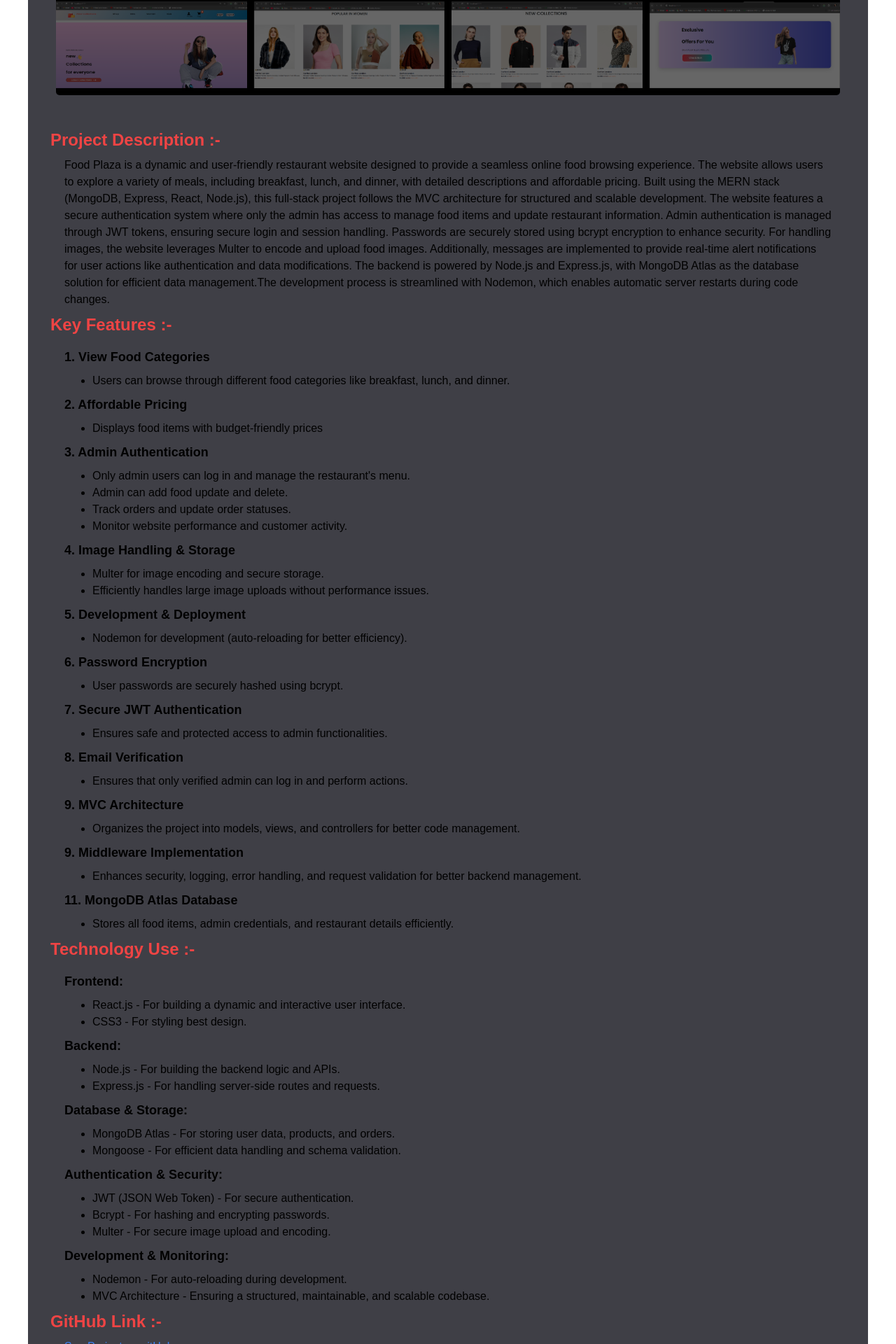
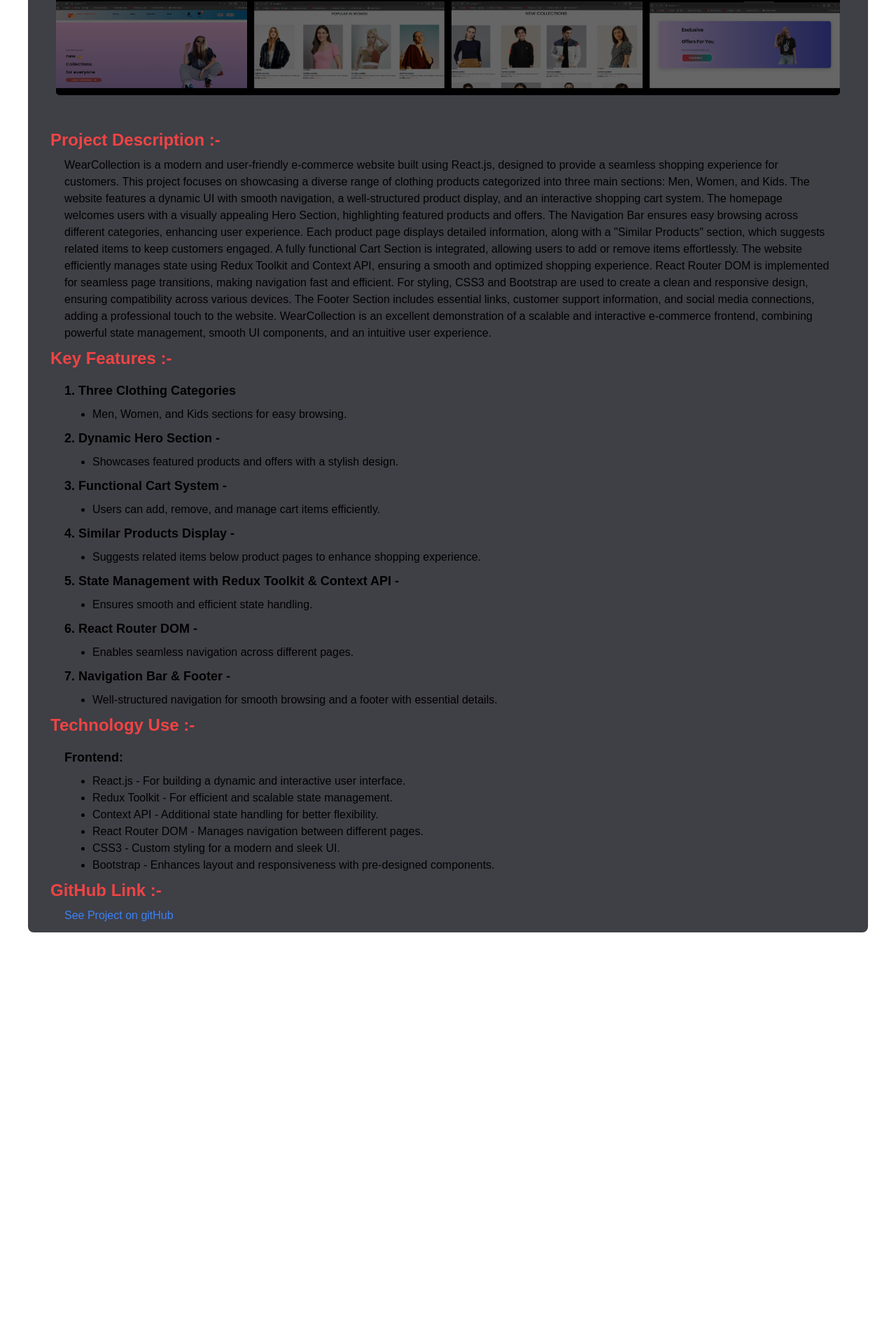
Before and after one commit to abhijit84842/Abhijit_Portfolio, a Next.js app: page /pages/projectall/overview/wearcollectionoverview in a window 1280 px wide. Shown: the part 676-2596 px from the top of the page at 70% size. After the commit the page ends 2048 px from the top, so only its background shows below. Built offline with nearby package versions, Linux system fonts and the light colour scheme.

Commit message:
add description about project

```diff
--- a/app/components/ProjectsOverview/WearCollection.js
+++ b/app/components/ProjectsOverview/WearCollection.js
@@ -224,25 +224,32 @@ const WearCollection = () => {
           </h2>
           <div className="description px-10">
             <p>
-              Food Plaza is a dynamic and user-friendly restaurant website
-              designed to provide a seamless online food browsing experience.
-              The website allows users to explore a variety of meals, including
-              breakfast, lunch, and dinner, with detailed descriptions and
-              affordable pricing. Built using the MERN stack (MongoDB, Express,
-              React, Node.js), this full-stack project follows the MVC
-              architecture for structured and scalable development. The website
-              features a secure authentication system where only the admin has
-              access to manage food items and update restaurant information.
-              Admin authentication is managed through JWT tokens, ensuring
-              secure login and session handling. Passwords are securely stored
-              using bcrypt encryption to enhance security. For handling images,
-              the website leverages Multer to encode and upload food images.
-              Additionally, messages are implemented to provide real-time alert
-              notifications for user actions like authentication and data
-              modifications. The backend is powered by Node.js and Express.js,
-              with MongoDB Atlas as the database solution for efficient data
-              management.The development process is streamlined with Nodemon,
-              which enables automatic server restarts during code changes.
+              WearCollection is a modern and user-friendly e-commerce website
+              built using React.js, designed to provide a seamless shopping
+              experience for customers. This project focuses on showcasing a
+              diverse range of clothing products categorized into three main
+              sections: Men, Women, and Kids. The website features a dynamic UI
+              with smooth navigation, a well-structured product display, and an
+              interactive shopping cart system. The homepage welcomes users with
+              a visually appealing Hero Section, highlighting featured products
+              and offers. The Navigation Bar ensures easy browsing across
+              different categories, enhancing user experience. Each product page
+              displays detailed information, along with a &quot;Similar
+              Products&quot; section, which suggests related items to keep
+              customers engaged. A fully functional Cart Section is integrated,
+              allowing users to add or remove items effortlessly. The website
+              efficiently manages state using Redux Toolkit and Context API,
+              ensuring a smooth and optimized shopping experience. React Router
+              DOM is implemented for seamless page transitions, making
+              navigation fast and efficient. For styling, CSS3 and Bootstrap are
+              used to create a clean and responsive design, ensuring
+              compatibility across various devices. The Footer Section includes
+              essential links, customer support information, and social media
+              connections, adding a professional touch to the website.
+              WearCollection is an excellent demonstration of a scalable and
+              interactive e-commerce frontend, combining powerful state
+              management, smooth UI components, and an intuitive user
+              experience.
             </p>
           </div>
         </div>
@@ -252,101 +259,60 @@ const WearCollection = () => {
           </h2>
           <ul className="ml-10 list-disc mt-2">
             <h3 className="text-lg font-semibold mb-2">
-              1. View Food Categories
+              1. Three Clothing Categories
             </h3>
             <li className="ml-10">
-              Users can browse through different food categories like breakfast,
-              lunch, and dinner.
+              Men, Women, and Kids sections for easy browsing.
             </li>
           </ul>
           <ul className="ml-10 list-disc mt-2">
             <h3 className="text-lg font-semibold mb-2">
-              2. Affordable Pricing
+              2. Dynamic Hero Section -
             </h3>
             <li className="ml-10">
-              Displays food items with budget-friendly prices
+              Showcases featured products and offers with a stylish design.
             </li>
           </ul>
           <ul className="ml-10 list-disc mt-2">
             <h3 className="text-lg font-semibold mb-2">
-              3. Admin Authentication
+              3. Functional Cart System -
             </h3>
             <li className="ml-10">
-              Only admin users can log in and manage the restaurant&apos;s menu.
-            </li>
-            <li className="ml-10">Admin can add food update and delete.</li>
-            <li className="ml-10">Track orders and update order statuses.</li>
-            <li className="ml-10">
-              Monitor website performance and customer activity.
+              Users can add, remove, and manage cart items efficiently.
             </li>
           </ul>
           <ul className="ml-10 list-disc mt-2">
             <h3 className="text-lg font-semibold mb-2">
-              4. Image Handling & Storage
+              4. Similar Products Display -
             </h3>
             <li className="ml-10">
-              Multer for image encoding and secure storage.
-            </li>
-            <li className="ml-10">
-              Efficiently handles large image uploads without performance
-              issues.
+              Suggests related items below product pages to enhance shopping
+              experience.
             </li>
           </ul>
           <ul className="ml-10 list-disc mt-2">
             <h3 className="text-lg font-semibold mb-2">
-              5. Development & Deployment
+              5. State Management with Redux Toolkit & Context API -
             </h3>
             <li className="ml-10">
-              Nodemon for development (auto-reloading for better efficiency).
+              Ensures smooth and efficient state handling.
             </li>
           </ul>
           <ul className="ml-10 list-disc mt-2">
             <h3 className="text-lg font-semibold mb-2">
-              6. Password Encryption
+              6. React Router DOM -
             </h3>
             <li className="ml-10">
-              User passwords are securely hashed using bcrypt.
+              Enables seamless navigation across different pages.
             </li>
           </ul>
           <ul className="ml-10 list-disc mt-2">
             <h3 className="text-lg font-semibold mb-2">
-              7. Secure JWT Authentication
+              7. Navigation Bar & Footer -
             </h3>
             <li className="ml-10">
-              Ensures safe and protected access to admin functionalities.
-            </li>
-          </ul>
-          <ul className="ml-10 list-disc mt-2">
-            <h3 className="text-lg font-semibold mb-2">
-              8. Email Verification
-            </h3>
-            <li className="ml-10">
-              Ensures that only verified admin can log in and perform actions.
-            </li>
-          </ul>
-          <ul className="ml-10 list-disc mt-2">
-            <h3 className="text-lg font-semibold mb-2">9. MVC Architecture</h3>
-            <li className="ml-10">
-              Organizes the project into models, views, and controllers for
-              better code management.
-            </li>
-          </ul>
-          <ul className="ml-10 list-disc mt-2">
-            <h3 className="text-lg font-semibold mb-2">
-              9. Middleware Implementation
-            </h3>
-            <li className="ml-10">
-              Enhances security, logging, error handling, and request validation
-              for better backend management.
-            </li>
-          </ul>
-          <ul className="ml-10 list-disc mt-2">
-            <h3 className="text-lg font-semibold mb-2">
-              11. MongoDB Atlas Database
-            </h3>
-            <li className="ml-10">
-              Stores all food items, admin credentials, and restaurant details
-              efficiently.
+              Well-structured navigation for smooth browsing and a footer with
+              essential details.
             </li>
           </ul>
         </div>
@@ -360,51 +326,11 @@ const WearCollection = () => {
             <li className="ml-10">
               React.js - For building a dynamic and interactive user interface.
             </li>
-            <li className="ml-10">CSS3 - For styling best design.</li>
-          </ul>
-          <ul className="ml-10 list-disc mt-2">
-            <h3 className="text-lg font-semibold mb-2">Backend:</h3>
-            <li className="ml-10">
-              Node.js - For building the backend logic and APIs.
-            </li>
-            <li className="ml-10">
-              Express.js - For handling server-side routes and requests.
-            </li>
-          </ul>
-          <ul className="ml-10 list-disc mt-2">
-            <h3 className="text-lg font-semibold mb-2">Database & Storage:</h3>
-            <li className="ml-10">
-              MongoDB Atlas - For storing user data, products, and orders.
-            </li>
-            <li className="ml-10">
-              Mongoose - For efficient data handling and schema validation.
-            </li>
-          </ul>
-          <ul className="ml-10 list-disc mt-2">
-            <h3 className="text-lg font-semibold mb-2">
-              Authentication & Security:
-            </h3>
-            <li className="ml-10">
-              JWT (JSON Web Token) - For secure authentication.
-            </li>
-            <li className="ml-10">
-              Bcrypt - For hashing and encrypting passwords.
-            </li>
-            <li className="ml-10">
-              Multer - For secure image upload and encoding.
-            </li>
-          </ul>
-          <ul className="ml-10 list-disc mt-2">
-            <h3 className="text-lg font-semibold mb-2">
-              Development & Monitoring:
-            </h3>
-            <li className="ml-10">
-              Nodemon - For auto-reloading during development.
-            </li>
-            <li className="ml-10">
-              MVC Architecture - Ensuring a structured, maintainable, and
-              scalable codebase.
-            </li>
+            <li className="ml-10">Redux Toolkit - For efficient and scalable state management.</li>
+            <li className="ml-10">Context API - Additional state handling for better flexibility.</li>
+            <li className="ml-10">React Router DOM - Manages navigation between different pages.</li>
+            <li className="ml-10">CSS3 - Custom styling for a modern and sleek UI.</li>
+            <li className="ml-10">Bootstrap - Enhances layout and responsiveness with pre-designed components.</li>
           </ul>
         </div>
         <div className="github-link">
@@ -413,7 +339,7 @@ const WearCollection = () => {
           </h2>
           <Link
             className="ml-10 text-blue-500"
-            href="https://github.com/abhijit84842/Web_Development_Projects_2024/tree/master/Frontend%20Project(React%20Js)/Food_Plaza_app_Using%20React"
+            href="https://github.com/abhijit84842/Web_Development_Projects_2024/tree/master/MERN%20Stack%20Project/Wear%20Collection%20E-commerce/Frontend"
           >
             See Project on gitHub
           </Link>
```
Lines whose indentation alone changed are shown as unchanged.
